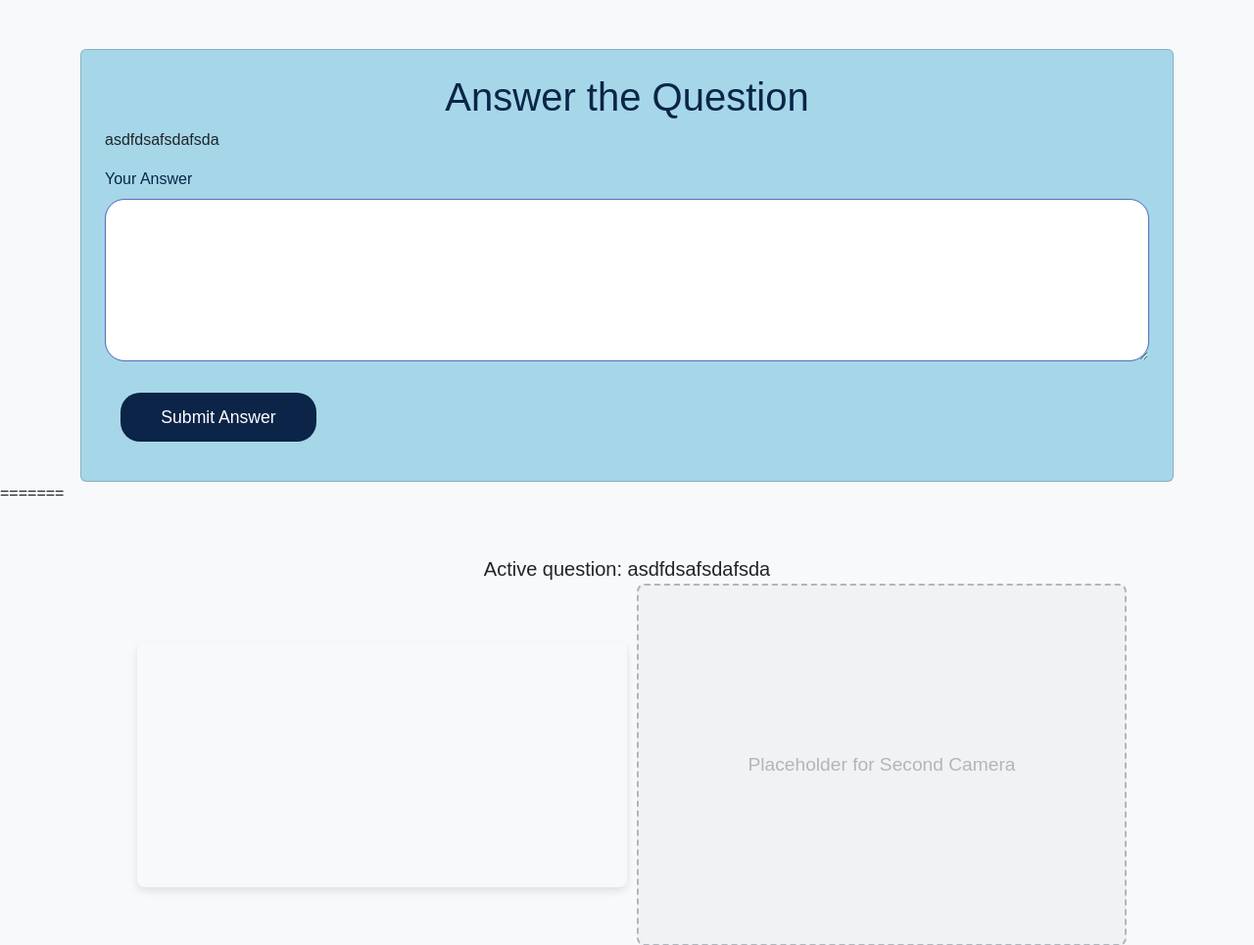
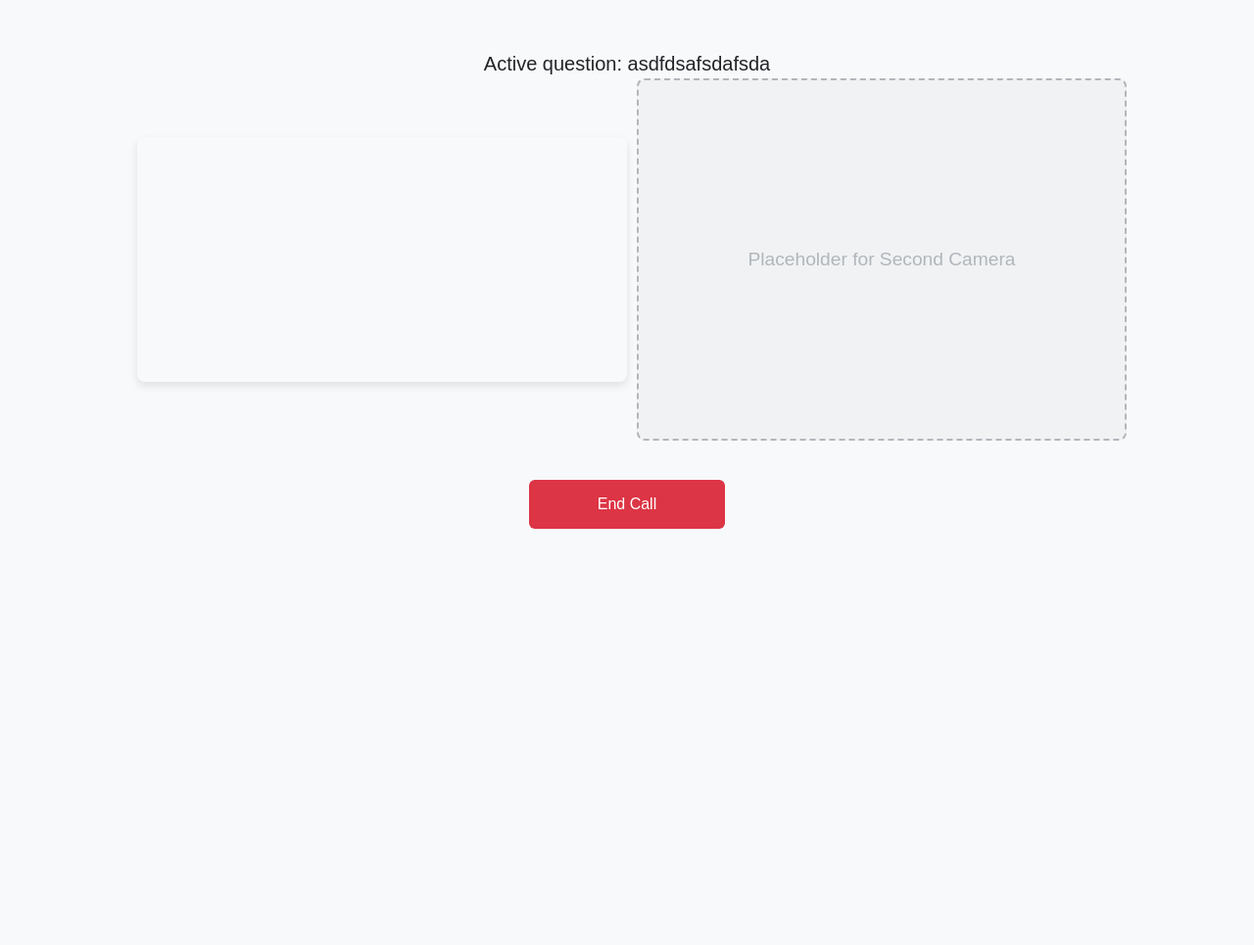
Before and after one commit to Priy4s/TLE-1-experiment-3, a PHP site: page /answer_question.php?question_id=5 in a window 1280 px wide. Shown: the top 965 px of the page at 98% size. After the commit the page ends 540 px from the top, so only its background shows below. Run offline with PHP 8.4, Linux system fonts and the light colour scheme; a user stored in the database is signed in; data comes from the database, SQL or seed files in the repository.

Commit message:
merge fix

```diff
--- a/answer_question.php
+++ b/answer_question.php
@@ -9,21 +9,6 @@ $stmt->execute();
 $question = $stmt->get_result()->fetch_assoc();
 
 $user_id = $_SESSION['user_id'];
-
-
-// Handle answer submission
-if ($_SERVER['REQUEST_METHOD'] === 'POST' && isset($_POST['answer_content'])) {
-    $answer_content = $_POST['answer_content'];
-
-    $stmt = $db->prepare("INSERT INTO answers (question_id, user_id, answer_content) VALUES (?, ?, ?)");
-    $stmt->bind_param('iis', $question_id, $user_id, $answer_content);
-
-    if ($stmt->execute()) {
-        $show_rating = true; // Show the rating section
-    } else {
-        echo "Error: Could not submit the answer. " . $stmt->error;
-    }
-}
 
 // Handle rating submission
 if (isset($_POST['rating_value']) && isset($_POST['question_id'])) {
@@ -48,8 +33,6 @@ if (isset($_POST['rating_value']) && isset($_POST['question_id'])) {
 $userRoleQuery = "SELECT role FROM users WHERE id = $user_id";
 $userRoleResult = mysqli_query($db, $userRoleQuery);
 $userRole = mysqli_fetch_assoc($userRoleResult)['role'];
-
-
 ?>
 
 <!doctype html>
@@ -62,6 +45,19 @@ $userRole = mysqli_fetch_assoc($userRoleResult)['role'];
     <link href="https://cdn.jsdelivr.net/npm/bootstrap@5.3.0-alpha3/dist/css/bootstrap.min.css" rel="stylesheet">
     <link href="styles/style.css" rel="stylesheet">
     <style>
+        #container {
+            display: flex;
+            justify-content: space-between;
+        }
+        video {
+            width: 100%; /* Adjust as needed */
+            height: auto; /* Maintain aspect ratio */
+        }
+        .placeholder {
+            width: 100%; /* Adjust as needed */
+            height: 100%; /* Adjust as needed */
+            background-color: gray; /* Placeholder color */
+        }
         body {
             background-color: #f8f9fa; /* Light background color */
         }
@@ -74,7 +70,7 @@ $userRole = mysqli_fetch_assoc($userRoleResult)['role'];
             font-size: 2rem;
             color: #FFD700; /* Gold color */
         }
-       main {
+        main {
             display: flex;
             justify-content: center;
             align-items: center;
@@ -141,44 +137,6 @@ $userRole = mysqli_fetch_assoc($userRoleResult)['role'];
     </style>
 </head>
 <body>
-
-<div class="container">
-    <div class="card p-4" style="background-color: var(--light-color);">
-        <h1 class="text-center" style="color: var(--primary-color);">Answer the Question</h1>
-        <p><?php echo htmlspecialchars($question['content']); ?></p>
-
-        <form method="post">
-            <div class="mb-3">
-                <label for="answer_content" class="form-label" style="color: var(--primary-color);">Your Answer</label>
-                <textarea name="answer_content" id="answer_content" class="form-control form-field" rows="5" required></textarea>
-            </div>
-            <button type="submit" class="btn btn-primary">Submit Answer</button>
-        </form>
-
-        <!-- Show rating system if answer is submitted -->
-        <?php if (isset($show_rating) && $show_rating): ?>
-            <div id="rating-section" class="mt-4">
-                <h3>Rate the Answer</h3>
-                <div id="star-rating">
-                    <span class="star" data-value="1">&#9734;</span>
-                    <span class="star" data-value="2">&#9734;</span>
-                    <span class="star" data-value="3">&#9734;</span>
-                    <span class="star" data-value="4">&#9734;</span>
-                    <span class="star" data-value="5">&#9734;</span>
-                </div>
-                <input type="hidden" id="rating-value" value="0">
-                <input type="hidden" id="question-id" value="<?php echo htmlspecialchars($question_id); ?>"> <!-- Add question ID input -->
-                <button id="submit-rating" class="btn btn-success mt-2">Submit Rating</button>
-                <div id="rating-message" class="mt-2"><?php if (isset($rating_message)) echo $rating_message; ?></div>
-            </div>
-        <?php endif; ?>
-    </div>
-</div>
-=======
-
-
-</head>
-<body>
 <main>
     <section>
         <span class="fs-5"><?php echo 'Active question: ' . htmlspecialchars($question['content']); ?></span>
@@ -193,16 +151,43 @@ $userRole = mysqli_fetch_assoc($userRoleResult)['role'];
             echo '<button id="endCallToRating" class="btn btn-warning">End Call and rate expert</button>';
         }
         ?>
+        <!-- Show rating system -->
+        <div id="rating-section" class="mt-4" style="display: none;">
+            <h3>Rate the Answer</h3>
+            <div id="star-rating">
+                <span class="star" data-value="1">&#9734;</span>
+                <span class="star" data-value="2">&#9734;</span>
+                <span class="star" data-value="3">&#9734;</span>
+                <span class="star" data-value="4">&#9734;</span>
+                <span class="star" data-value="5">&#9734;</span>
+            </div>
+            <input type="hidden" id="rating-value" value="0">
+            <input type="hidden" id="question-id" value="<?php echo htmlspecialchars($question_id); ?>">
+            <button id="submit-rating" class="btn btn-success mt-2">Submit Rating</button>
+            <div id="rating-message" class="mt-2"><?php if (isset($rating_message)) echo $rating_message; ?></div>
+        </div>
     </section>
 </main>
 <script src="https://cdn.jsdelivr.net/npm/bootstrap@5.3.0-alpha3/dist/js/bootstrap.bundle.min.js"></script>
-
 <script>
     document.addEventListener('DOMContentLoaded', function () {
         const stars = document.querySelectorAll('#star-rating .star');
         const ratingValue = document.getElementById('rating-value');
         const submitRatingButton = document.getElementById('submit-rating');
         const ratingMessage = document.getElementById('rating-message');
+        const ratingSection = document.getElementById('rating-section');
+        const endCallToRating = document.getElementById("endCallToRating");
+        const videoElement = document.getElementById('videoElement');
+
+        // Initialize video stream
+        async function startVideoStream() {
+            try {
+                const stream = await navigator.mediaDevices.getUserMedia({ video: true });
+                videoElement.srcObject = stream;
+            } catch (error) {
+                console.error("Error accessing the webcam: ", error);
+            }
+        }
 
         stars.forEach(star => {
             star.addEventListener('click', function () {
@@ -219,7 +204,7 @@ $userRole = mysqli_fetch_assoc($userRoleResult)['role'];
 
         submitRatingButton.addEventListener('click', function () {
             const rating = ratingValue.value;
-            const questionId = document.getElementById('question-id').value; // Get question ID
+            const questionId = document.getElementById('question-id').value;
 
             if (rating === '0') {
                 ratingMessage.textContent = 'Please select a rating before submitting!';
@@ -239,38 +224,17 @@ $userRole = mysqli_fetch_assoc($userRoleResult)['role'];
                 }
             };
         });
-    });
-</script>
 
-</body>
-</html>
-<script>
-    let video = document.querySelector("#videoElement");
-
-    if (navigator.mediaDevices.getUserMedia) {
-        navigator.mediaDevices.getUserMedia({ video: true })
-            .then(function (stream) {
-                video.srcObject = stream;
-            })
-            .catch(function (error) {
-                console.log("Something went wrong!");
-            });
-    }
-
-    document.addEventListener('DOMContentLoaded', function () {
-        const endCallToHome = document.getElementById("endCallToHome");
-        const endCallToRating = document.getElementById("endCallToRating");
-
-        if (endCallToHome) {
-            endCallToHome.addEventListener('click', function () {
-                window.location.href = "index.php";
+        // Show rating section when "End Call and rate expert" is clicked
+        if (endCallToRating) {
+            endCallToRating.addEventListener('click', function () {
+                ratingSection.style.display = 'block'; // Show the rating section
             });
         }
 
-        if (endCallToRating) {
-            endCallToRating.addEventListener('click', function () {
-                window.location.href = "rating.php";  //
-            });
-        }
+        // Start video stream
+        startVideoStream();
     });
 </script>
+</body>
+</html>
```
